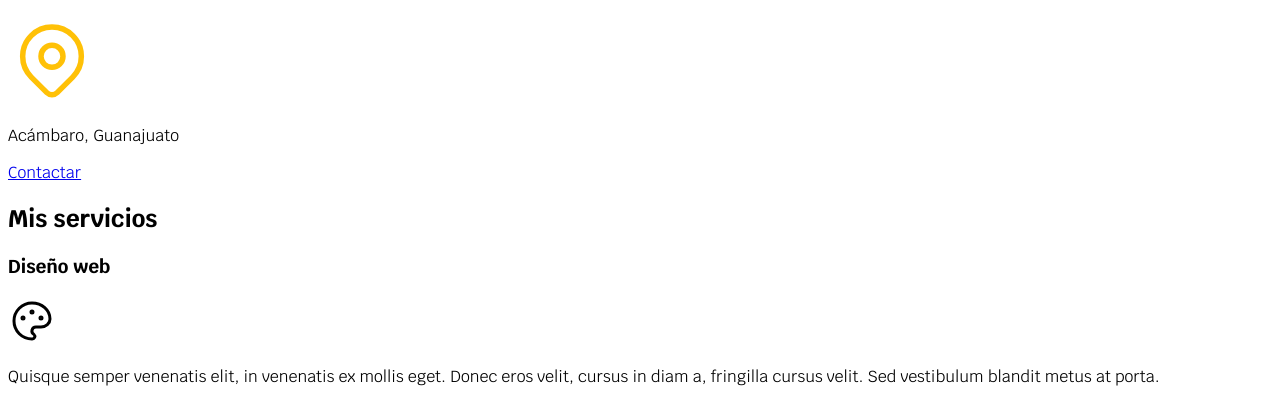
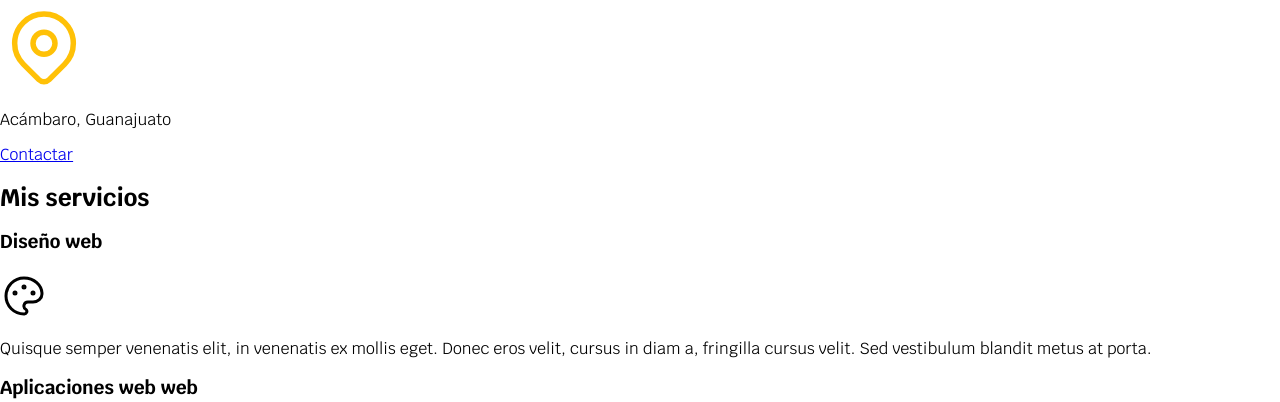
Before and after one commit to Emanuel-TC/Proyecto-Web-Sync, a plain HTML site: page freelancer_inicio/index.html in a window 1280 px wide. Shown: the part 217-619 px from the top of the page. Drawn offline with Linux system fonts and the light colour scheme.

Commit message:
Link de hoja de estilos normalize-css en index

```diff
--- a/freelancer_inicio/index.html
+++ b/freelancer_inicio/index.html
@@ -6,9 +6,11 @@
     <meta http-equiv="X-UA-Compatible" content="IE=edge">
     <meta name="viewport" content="width=device-width, initial-scale=1.0">
     <title>Diseñador Freelancer </title>
+    <link rel="preload" href="css/normalize.css" as="style">
+    <link rel="stylesheet" href="css/normalize.css">
     <link rel="preconnect" href="https://fonts.googleapis.com">
-<link rel="preconnect" href="https://fonts.gstatic.com" crossorigin>
-<link href="https://fonts.googleapis.com/css2?family=Krub:wght@400;700&display=swap" rel="stylesheet">
+    <link rel="preconnect" href="https://fonts.gstatic.com" crossorigin>
+    <link href="https://fonts.googleapis.com/css2?family=Krub:wght@400;700&display=swap" rel="stylesheet">
     <link rel="preload" href="css/styles.css" as="style">
     <link href="css/styles.css" rel="stylesheet">
 
```
